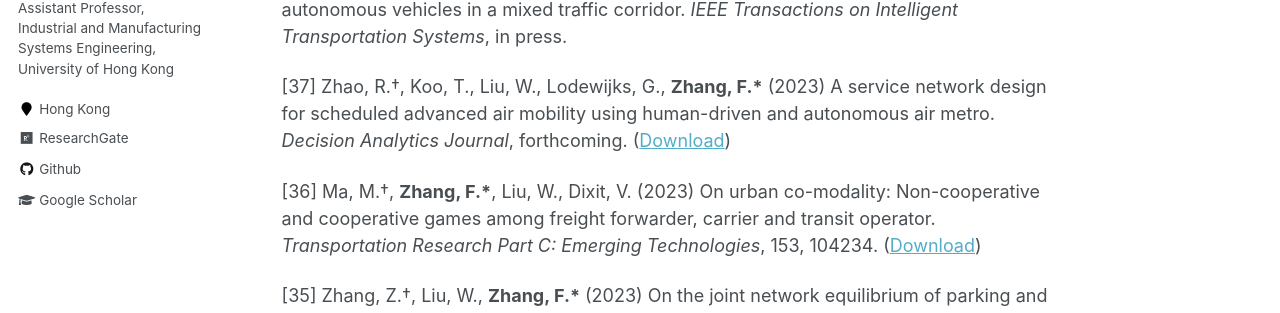
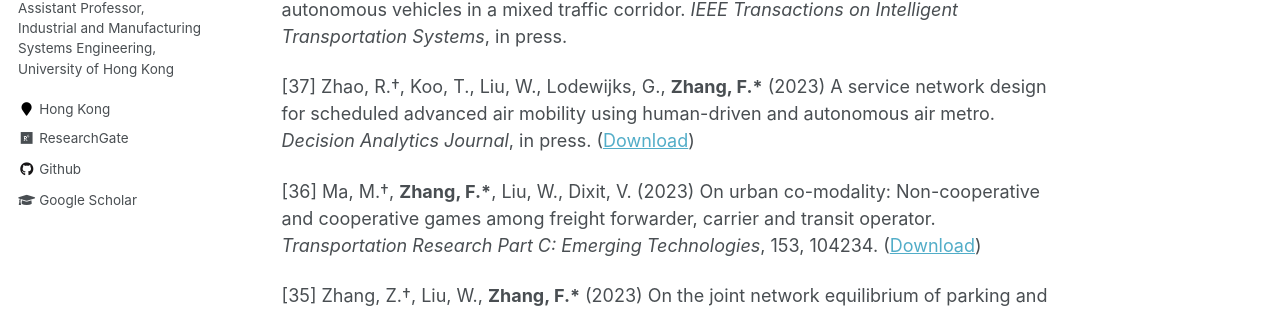
Before and after one commit to fangnizhang/fangnizhang.github.io, a Jekyll site: the page built from _pages/publications.md, in a window 1280 px wide and 900 px high. Shown: the part 391-704 px from the top of the window. Built offline with Jekyll 4.4.1, drawn with Linux system fonts in a browser that asks for light colours.

Commit message:
Update publications.md

```diff
--- a/_pages/publications.md
+++ b/_pages/publications.md
@@ -22,7 +22,7 @@
 
 [38] Sun, W.†, __Zhang, F.\*__, Liu, W., He, Q. (2023) Optimal control of connected autonomous vehicles in a mixed traffic corridor. _IEEE Transactions on Intelligent Transportation Systems_, in press.
 
-[37] Zhao, R.†, Koo, T., Liu, W., Lodewijks, G., __Zhang, F.\*__ (2023) A service network design for scheduled advanced air mobility using human-driven and autonomous air metro. _Decision Analytics Journal_, forthcoming. ([Download](https://doi.org/10.1016/j.dajour.2023.100312))
+[37] Zhao, R.†, Koo, T., Liu, W., Lodewijks, G., __Zhang, F.\*__ (2023) A service network design for scheduled advanced air mobility using human-driven and autonomous air metro. _Decision Analytics Journal_, in press. ([Download](https://doi.org/10.1016/j.dajour.2023.100312))
 
 [36] Ma, M.†, __Zhang, F.\*__, Liu, W., Dixit, V. (2023) On urban co-modality: Non-cooperative and cooperative games among freight forwarder, carrier and transit operator. _Transportation Research Part C: Emerging Technologies_, 153, 104234. ([Download](https://doi.org/10.1016/j.trc.2023.104234))
 
```
